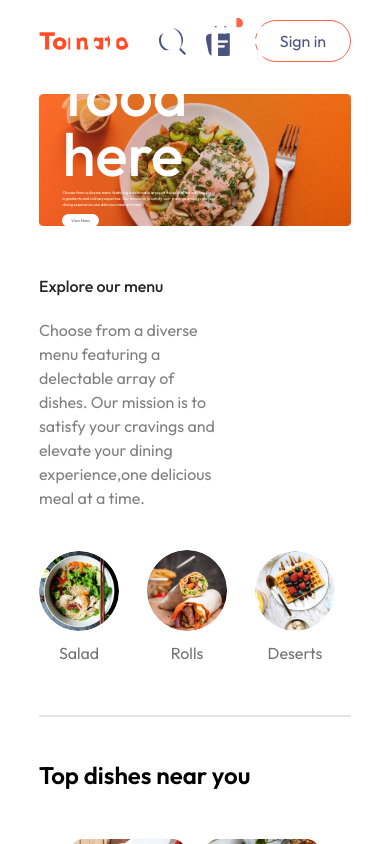
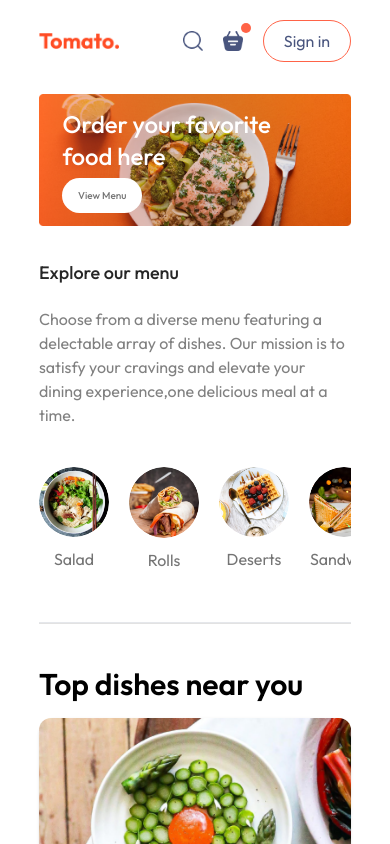
Before and after one commit to RijoKsd/food-delivery-app, a React (Vite) app in the folder client/: page / in a window 390 px wide. Shown: the top 844 px of the page. Built offline with nearby package versions, Linux system fonts and the light colour scheme.

Commit message:
Add responsive design to the app - Add media queries to the app to make it responsive

```diff
--- a/client/src/components/AppDownload/AppDownload.jsx
+++ b/client/src/components/AppDownload/AppDownload.jsx
@@ -2,7 +2,7 @@ import { assets } from "../../assets/assets";
 
 const AppDownload = () => {
   return (
-    <div className="app-download m-auto mt-24 text-center text-2xl font-medium"  id="app-download">
+    <div className="app-download m-auto mt-24 text-center text-2xl font-medium"  id="mobile-app">
       <p>
         For Better Experience Download <br /> Tomato App
       </p>
--- a/client/src/components/ExploreMenu/ExploreMenu.jsx
+++ b/client/src/components/ExploreMenu/ExploreMenu.jsx
@@ -4,14 +4,14 @@ const ExploreMenu = ({ category, setCategory }) => {
     setCategory((prev) => (prev === menuName ? "all" : menuName));
   };
   return (
-    <div className="explore-menu flex flex-col gap-5" id="explore-menu">
-      <h1 className="text-[#262626] font-medium">Explore our menu</h1>
-      <p className="w-3/5 text-[#808080]">
+    <div className="explore-menu flex flex-col gap-5" id="menu">
+      <h1 className="text-[#262626] font-medium text-lg">Explore our menu</h1>
+      <p className="lg:w-3/5 text-[#808080]">
         Choose from a diverse menu featuring a delectable array of dishes. Our
         mission is to satisfy your cravings and elevate your dining
         experience,one delicious meal at a time.
       </p>
-      <div className="explore-menu-list flex justify-between items-center gap-7 text-center my-5 mx-0 overflow-x-scroll">
+      <div className="explore-menu-list flex justify-between items-center gap-5 lg:gap-7 text-center my-5 mx-0 overflow-x-scroll">
         {menu_list.map((item, index) => (
           <div
             onClick={filterCategory(item.menu_name)}
@@ -21,7 +21,9 @@ const ExploreMenu = ({ category, setCategory }) => {
             <img
               src={item.menu_image}
               alt="menu"
-              className={`w-[7.5vw] min-w-[80px] cursor-pointer rounded-full transition ${category === item.menu_name ? "border-2 border-tomato p-1" : ""}`}
+              className={`w-[7.5vw] min-w-[70px] lg:min-w-[80px] cursor-pointer rounded-full transition ${
+                category === item.menu_name ? "border-2 border-tomato p-1" : ""
+              }`}
             />
             <p className="text-lightGray mt-2.5 cursor-pointer">
               {item.menu_name}
--- a/client/src/components/FoodDisplay/FoodDisplay.jsx
+++ b/client/src/components/FoodDisplay/FoodDisplay.jsx
@@ -6,8 +6,8 @@ const FoodDisplay = ({ category }) => {
   const { food_list } = useContext(StoreContext);
   return (
     <div id="food-display" className="food-display mt-8">
-      <h2 className="text-2xl font-semibold">Top dishes near you</h2>
-      <div className="food-display-list grid mt-4 p-8 gap-5 grid-cols-2 md:grid-cols-3 lg:grid-cols-4">
+      <h2 className="text-3xl font-semibold">Top dishes near you</h2>
+      <div className="food-display-list grid mt-4 lg:p-8   gap-5  md:grid-cols-3 lg:grid-cols-4">
         {food_list.map((item, index) => {
           if (category === "all" || category === item.category) {
             return <FoodItem key={index} {...item} />;
--- a/client/src/components/Footer/Footer.jsx
+++ b/client/src/components/Footer/Footer.jsx
@@ -3,7 +3,7 @@ import { assets } from "../../assets/assets";
 const Footer = () => {
   return (
     <footer
-      id="footer"
+      id="contact"
       className="text-[#d9d9d9] bg-[#323232] flex flex-col items-center gap-5 p-5 pt-20 mt-20"
     >
       <div className="footer-content w-full gap-10 lg:gap-20 grid lg:grid-cols-4">
--- a/client/src/components/Header/Header.jsx
+++ b/client/src/components/Header/Header.jsx
@@ -1,18 +1,18 @@
 
 const Header = () => {
   return (
-    <div className="header max-lg:h-[38vw] h-[34vw] my-8 mx-auto bg-[url('/header_img.png')] bg-no-repeat bg-contain relative">
-      <div className="header-contents absolute flex flex-col items-start gap-[1.5vw] bottom-[10%] left-[6vw] w-3/6 animate-fadeIn">
-        <h2 className="text-white font-medium text-6xl">
+    <div className="header  h-[34vw] my-8 mx-auto bg-[url('/header_img.png')] bg-no-repeat bg-contain relative">
+      <div className="header-contents absolute flex flex-col items-start gap-[1.5vw]  bottom-[10%] left-[6vw] w-4/5 lg:w-3/6 animate-fadeIn">
+        <h2 className="text-white font-medium text-2xl md:text-4xl lg:text-6xl">
           Order your favorite food here
         </h2>
-        <p className="text-white text-[1vw]">
+        <p className="text-white text-[12px]  max-md:hidden">
           Choose from a diverse menu featuring a delectable array of dishes
           crafted with the finest ingredients and culinary expertise. Our
           mission is to satisfy your cravings and elevate your dining
           experience,one delicious meal at a time.
         </p>
-        <button className="text-lightGray font-medium py-[1vw] px-[2.3vw] bg-white text-[1vw] rounded-[50px]">View Menu</button>
+        <button className="text-lightGray font-medium max-md:py-[2vw] max-md:px-[4vw] py-[1vw] px-[2.3vw] bg-white max-md:text-[10px] text-sm rounded-[50px] ">View Menu</button>
       </div>
     </div>
   );
--- a/client/src/components/Navbar/Navbar.jsx
+++ b/client/src/components/Navbar/Navbar.jsx
@@ -1,12 +1,13 @@
 import { useState } from "react";
 import { assets } from "../../assets/assets";
+import { Link } from "react-router-dom";
 const Navbar = () => {
   const [menu, setMenu] = useState("home");
 
   const navLinks = [
     {
       name: "Home",
-      link: "home",
+      link: "",
     },
     {
       name: "Menu",
@@ -22,12 +23,12 @@ const Navbar = () => {
     },
   ];
   return (
-    <div className=" pt-5 flex justify-between items-center">
-      <img src={assets.logo} alt="logo" className="w-24 lg:w-36" />
+    <div className=" pt-5 flex justify-between items-center" id="/">
+      <img src={assets.logo} alt="logo" className="w-20 md:w-24 lg:w-36" />
       <ul className="flex gap-5 cursor-pointer text-link text-sm lg:text-lg max-md:hidden">
         {/* Nav link generate using map function */}
         {navLinks.map((link, index) => (
-          <li
+          <a href={`#${link.link}`}
             key={index}
             onClick={() => setMenu(link.link)}
             className={
@@ -37,16 +38,16 @@ const Navbar = () => {
             }
           >
             {link.name}
-          </li>
+          </a>
         ))}
       </ul>
       <div className="flex items-center gap-5 lg:gap-10">
-        <img src={assets.search_icon} alt="search-icon" />
+        <img src={assets.search_icon} alt="search-icon"className="w-5" />
         <div className="relative">
-          <img src={assets.basket_icon} alt="cart"  />
+          <img src={assets.basket_icon} alt="cart" className="w-5" />
           <div className="dot absolute min-w-[10px] min-h-[10px] bg-tomato rounded-md -top-2 -right-2"></div>
         </div>
-        <button className="bg-transparent text-link text-base border border-solid border-tomato py-2 px-6  lg:py-2.5 lg:px-7 rounded-[50px] duration-300 hover:bg-[#fff4f2]">
+        <button className="bg-transparent text-link text-base border border-solid border-tomato py-2 px-5  lg:py-2.5 lg:px-7 rounded-[50px] duration-300 hover:bg-[#fff4f2]">
           Sign in
         </button>
       </div>
--- a/client/src/index.css
+++ b/client/src/index.css
@@ -8,6 +8,7 @@
 body{
     min-height: 100vh;
     font-family: "Outfit", sans-serif;
+    scroll-behavior: smooth;
 }
 
 a{
```
